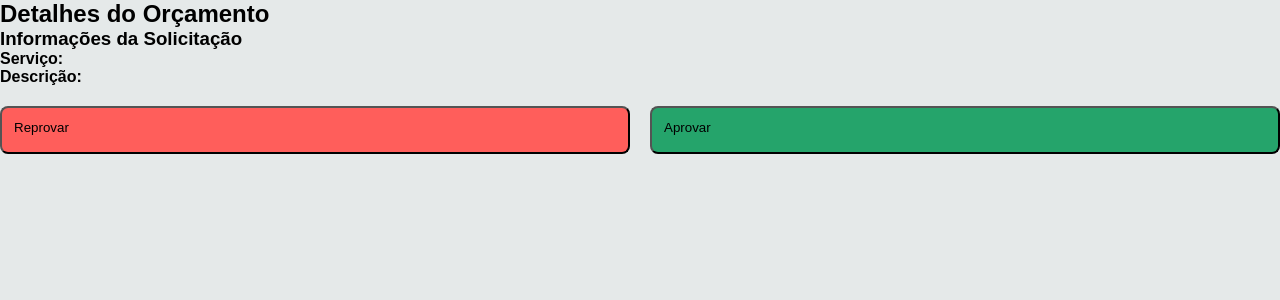
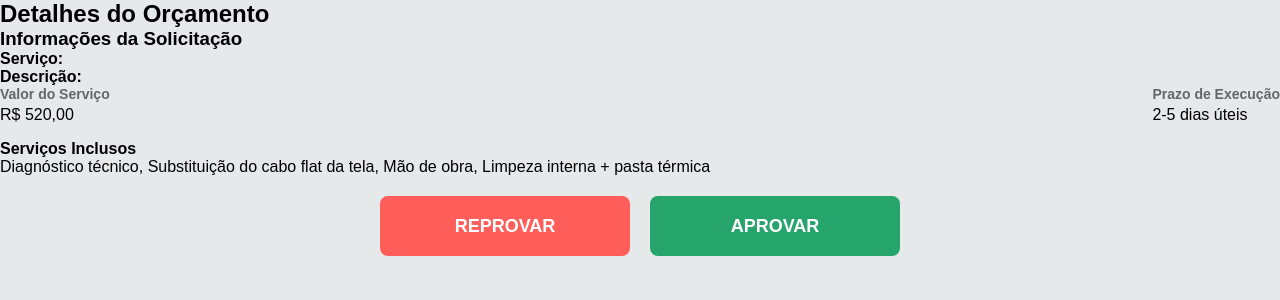
Before and after one commit to EduKaique/sistema-manutencao-angular-spring, an Angular app in the folder front-end/: page /approve-reject-panel in a window 1280 px wide. Shown: the top 300 px of the page. Built offline with nearby package versions, Linux system fonts and the light colour scheme.

Commit message:
Atualização página approve-reject-panel

```diff
--- a/front-end/src/app/features/client/request-detail-page/components/approve-reject-panel/approve-reject-panel.component.css
+++ b/front-end/src/app/features/client/request-detail-page/components/approve-reject-panel/approve-reject-panel.component.css
@@ -1,31 +1,59 @@
+.container {
+    display: flex;
+    flex-direction: column;
+    align-items: center;
+    justify-content: center;
+    gap: 20px;
+    padding: 20px;
+    max-width: 800px;
+    margin: 0 auto;
+    background-color: #f9f9f9;
+    border-radius: 8px;
+    box-shadow: 0 4px 10px rgba(0, 0, 0, 0.1);
+}
+
+.budget-info {
+    display: flex;
+    justify-content: space-between;
+    width: 100%;
+    margin-bottom: 16px;
+}
+
+.info-block h3 {
+    font-size: 14px;
+    color: #666;
+    margin-bottom: 4px;
+}
+
 .action-buttons {
     display: flex;
     justify-content: center;
     gap: 20px;
     margin-top: 20px;
+    width: 100%;
 }
 
-.reject-button{
+.reject-button, .approve-button {
     display: flex;
-    height: 48px;
-    padding: var(--spacing-2xs, 12px);
-    flex-direction: column;
-    align-items: flex-start;
-    gap: var(--spacing-2xs, 12px);
-    flex: 1 0 0;
-    border-radius: var(--radius-sm, 8px);
-    background: var(--color-error-light, #FF5E5B);
+    align-items: center;
+    justify-content: center;
+    height: 60px;
+    padding: 0 40px;
+    border-radius: 8px;
+    font-size: 18px;
+    font-weight: 600;
+    border: none;
+    text-transform: uppercase;
+    cursor: pointer;
+    width: 250px;
 }
 
-.approve-button{
-    display: flex;
-    height: 48px;
-    padding: var(--spacing-2xs, 12px);
-    flex-direction: column;
-    align-items: flex-start;
-    gap: var(--spacing-2xs, 12px);
-    flex: 1 0 0;
-    border-radius: var(--radius-sm, 8px);
-    background: var(--color-green-50, #25A46B);
+.reject-button {
+    background-color: #FF5E5B;
+    color: white;
+}
 
+.approve-button {
+    background-color: #25A46B;
+    color: white;
 }
--- a/front-end/src/app/features/client/request-detail-page/components/approve-reject-panel/approve-reject-panel.component.html
+++ b/front-end/src/app/features/client/request-detail-page/components/approve-reject-panel/approve-reject-panel.component.html
@@ -9,7 +9,29 @@
         <li><strong>Serviço:</strong> </li>
         <li><strong>Descrição:</strong> </li>
 
-      </ul>
+        </ul>
+          <section class="budget-info">
+
+      <div class="info-block">
+        <h3>Valor do Serviço</h3>
+        <p class="price">R$ 520,00</p>
+      </div>
+
+      <div class="info-block">
+        <h3>Prazo de Execução</h3>
+        <p class="deadline">2-5 dias úteis</p>
+      </div>
+
+    </section>
+
+    <section class="services">
+      <h4>Serviços Inclusos</h4>
+      <p>
+        Diagnóstico técnico, Substituição do cabo flat da tela, Mão de obra,
+        Limpeza interna + pasta térmica
+      </p>
+    </section>
+
 
       <div class="action-buttons">
         <button class="reject-button" (click)="reprovar()">Reprovar</button>
```
